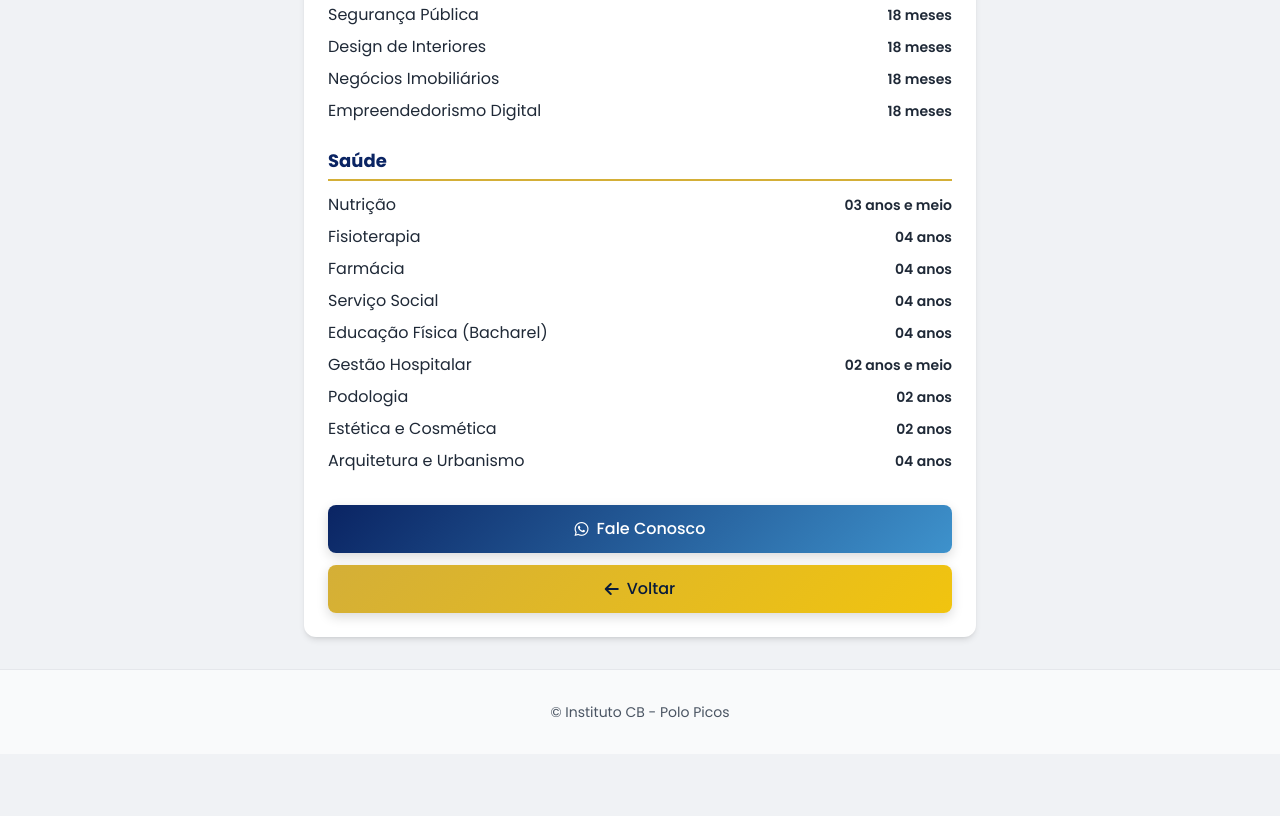
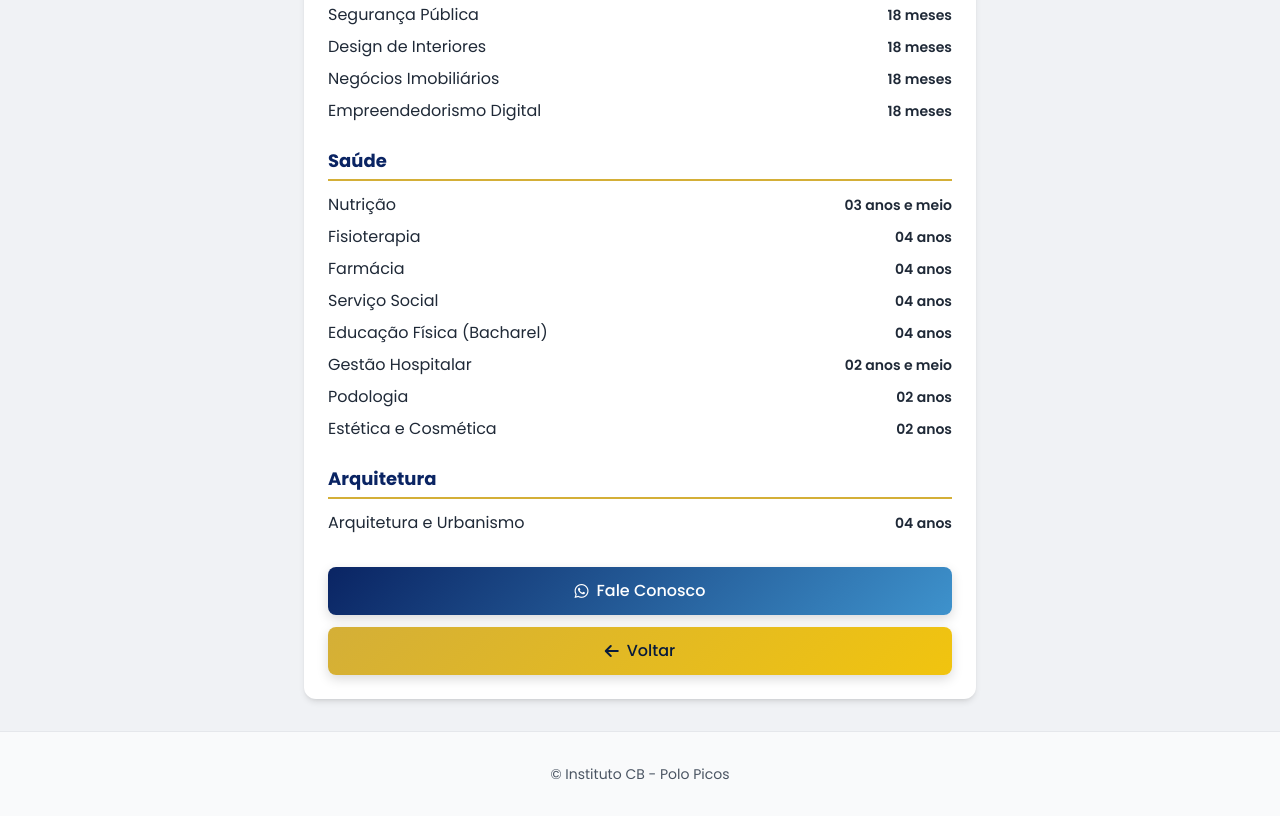
Before and after one commit to eudiggital/Linkbio-Polo-Picos, a plain HTML site: page pages/graduacao.html in a window 1280 px wide. Shown: the part 1531-2347 px from the top of the page. Before the commit the page ends 2285 px from the top, so only its background shows below. Drawn offline with nearby package versions, Linux system fonts and the light colour scheme.

Commit message:
Add files via upload

```diff
--- a/pages/graduacao.html
+++ b/pages/graduacao.html
@@ -28,6 +28,7 @@
                         <h2 class="text-xl font-semibold">Graduação</h2>
                     </div>
                     <div class="p-6">
+
                         <div class="mb-6">
                             <h3 class="font-bold text-lg text-[var(--cb-blue)] border-b-2 border-[var(--cb-gold)] pb-1 mb-3">Licenciaturas</h3>
                             <ul class="space-y-2 text-gray-800">
@@ -43,6 +44,7 @@
                                 <li class="flex justify-between items-center"><span>Ciências Biológicas</span> <span class="font-semibold text-sm">04 anos</span></li>
                             </ul>
                         </div>
+
                         <div class="mb-6">
                             <h3 class="font-bold text-lg text-[var(--cb-blue)] border-b-2 border-[var(--cb-gold)] pb-1 mb-3">Bacharel</h3>
                             <ul class="space-y-2 text-gray-800">
@@ -52,6 +54,7 @@
                                 <li class="flex justify-between items-center"><span>Teologia</span> <span class="font-semibold text-sm">02 anos e meio</span></li>
                             </ul>
                         </div>
+
                         <div class="mb-6">
                             <h3 class="font-bold text-lg text-[var(--cb-blue)] border-b-2 border-[var(--cb-gold)] pb-1 mb-3">Tecnólogo</h3>
                             <ul class="space-y-2 text-gray-800">
@@ -79,6 +82,7 @@
                                 <li class="flex justify-between items-center"><span>Empreendedorismo Digital</span> <span class="font-semibold text-sm">18 meses</span></li>
                             </ul>
                         </div>
+
                         <div class="mb-6">
                             <h3 class="font-bold text-lg text-[var(--cb-blue)] border-b-2 border-[var(--cb-gold)] pb-1 mb-3">Saúde</h3>
                             <ul class="space-y-2 text-gray-800">
@@ -90,9 +94,16 @@
                                 <li class="flex justify-between items-center"><span>Gestão Hospitalar</span> <span class="font-semibold text-sm">02 anos e meio</span></li>
                                 <li class="flex justify-between items-center"><span>Podologia</span> <span class="font-semibold text-sm">02 anos</span></li>
                                 <li class="flex justify-between items-center"><span>Estética e Cosmética</span> <span class="font-semibold text-sm">02 anos</span></li>
+                            </ul>
+                        </div>
+
+                        <div class="mb-6">
+                            <h3 class="font-bold text-lg text-[var(--cb-blue)] border-b-2 border-[var(--cb-gold)] pb-1 mb-3">Arquitetura</h3>
+                            <ul class="space-y-2 text-gray-800">
                                 <li class="flex justify-between items-center"><span>Arquitetura e Urbanismo</span> <span class="font-semibold text-sm">04 anos</span></li>
                             </ul>
                         </div>
+
                         <div class="mt-8 space-y-3">
                             <a href="https://wa.me/5589988216015?text=Ol%C3%A1!%20Gostaria%20de%20saber%20mais%20sobre%20os%20cursos%20de%20Gradua%C3%A7%C3%A3o." target="_blank" class="btn btn-blue block w-full py-3 px-4 rounded-lg font-medium flex items-center justify-center">
                                 <i class="fab fa-whatsapp mr-2"></i> <span>Fale Conosco</span>
```
